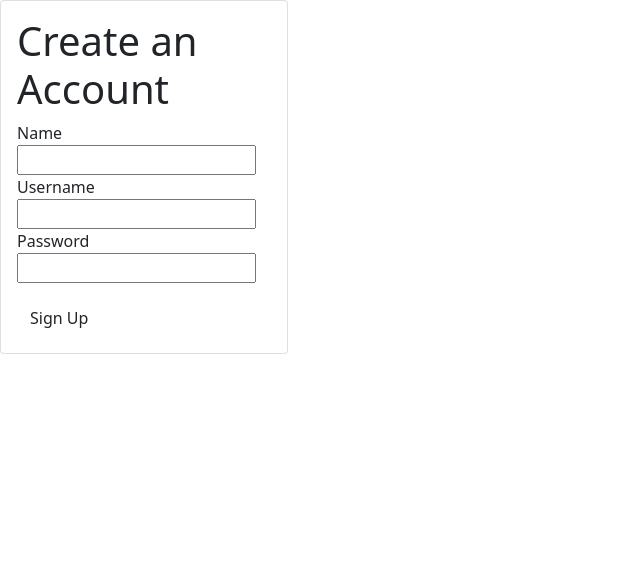
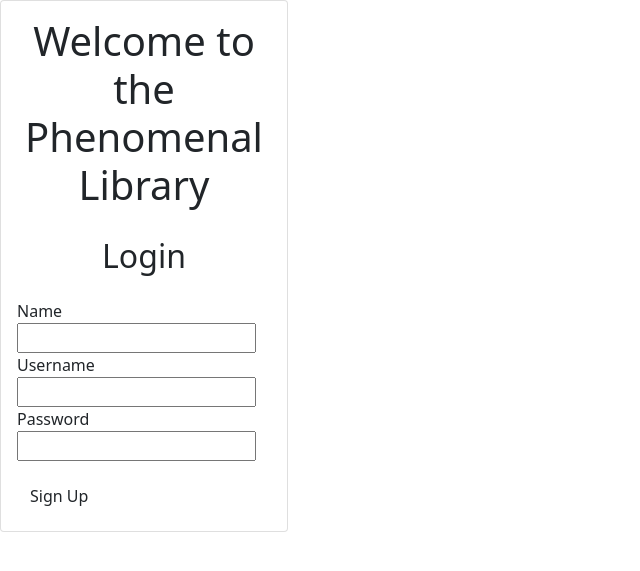
Before and after one commit to eltontay/PhenomenalLibrary, a Flask app: page / in a window 1280 px wide. Shown: the top 571 px of the page, without its empty margins (0-640 px from the left). Run offline with Flask 2, Linux system fonts and the light colour scheme.

Commit message:
more BOOTTYStrap

```diff
--- a/templates/home.html
+++ b/templates/home.html
@@ -5,7 +5,8 @@
 
         <div class="card" style="width: 18rem;">
             <div class="card-body">
-            <h1 class="center">Create an Account</h1>
+            <h1 class="card-title text-center" >Welcome to the Phenomenal Library</h1><br>
+            <h2 class="card-subtitle text-center">Login</h2><br>
             <form name="signup_form">
                 <label for="name">Name</label>
                 <input type="text" name ="name" class="field" required>
```
